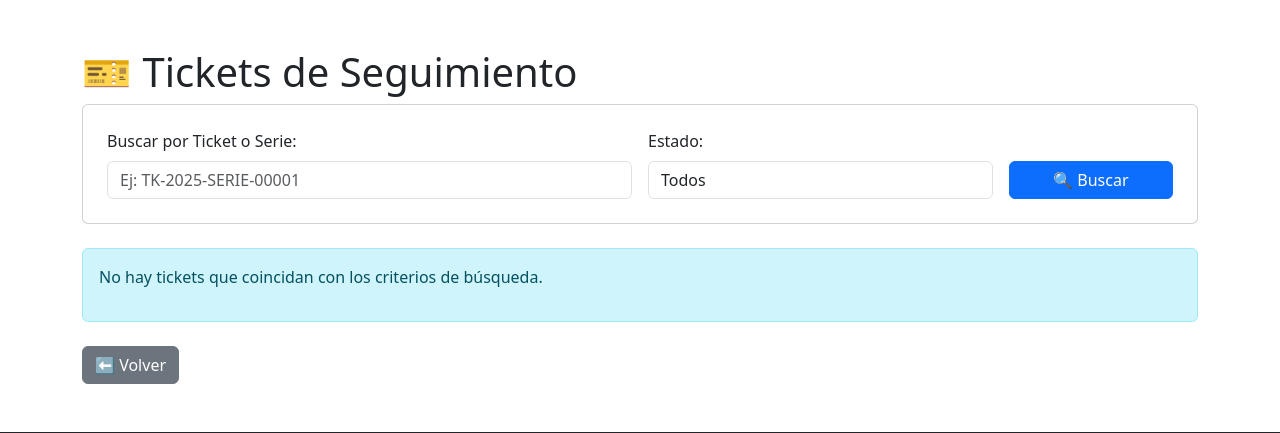
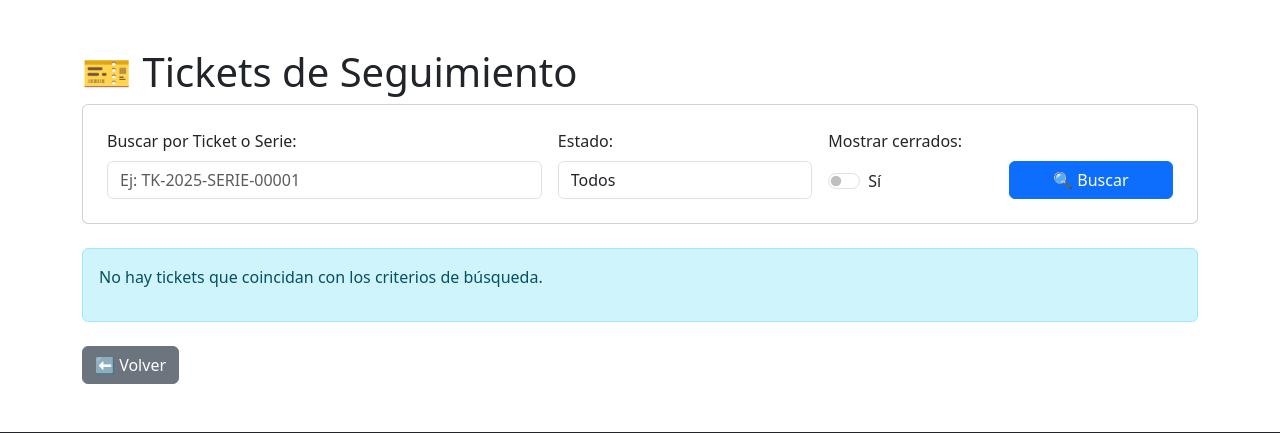
Before and after one commit to Tosabe033/Software-de-Gestion-DML, a Flask app: template INTERFAZ/templates/tickets_list.html in a window 1280 px wide. Shown: the part 61-494 px from the top of the page. Run offline with Flask 3, Linux system fonts and the light colour scheme; the template is opened without the code that fills it, so the values that code supplies are empty; parts of the project's set-up code (start-up, migrations or seed data) failed here and were passed over.

Commit message:
Auto-close tickets when ficha is closed + filter closed tickets by default

```diff
--- a/CODIGO_FUENTE/app.py
+++ b/CODIGO_FUENTE/app.py
@@ -1717,6 +1717,15 @@ def dml_close(id):
             SET is_closed = 1, fecha_egreso = ?, estado_reparacion = 'FINALIZADO'
             WHERE id = ?
         """, (fecha_egreso, id))
+
+        # Cerrar el ticket asociado (ya cumplió su función de seguimiento)
+        if ficha['numero_ticket']:
+            db.execute("""
+                UPDATE tickets
+                SET estado = 'CERRADO', fecha_cierre = ?
+                WHERE numero_ticket = ?
+            """, (fecha_egreso, ficha['numero_ticket']))
+
         db.commit()
 
         # Obtener info para email
@@ -1787,14 +1796,19 @@ def dml_close(id):
 @login_required
 @role_required("ADMIN", "DML_REPUESTOS", "DML_ST")
 def tickets_list():
-    """Listado de todos los tickets con búsqueda y filtro."""
+    """Listado de tickets activos (no cerrados) con búsqueda y filtro."""
     db = get_db()
 
     buscar = request.args.get("buscar", "")
     estado = request.args.get("estado", "")
+    mostrar_cerrados = request.args.get("cerrados", "0") == "1"  # Por defecto no mostrar cerrados
 
     query = "SELECT t.*, f.numero_ficha, f.estado_reparacion FROM tickets t JOIN dml_fichas f ON t.ficha_id = f.id WHERE 1=1"
     params = []
+
+    # Por defecto, solo mostrar tickets activos (no cerrados)
+    if not mostrar_cerrados:
+        query += " AND (t.estado IS NULL OR t.estado != 'CERRADO')"
 
     if buscar:
         query += " AND (t.numero_ticket LIKE ? OR t.numero_serie LIKE ?)"
@@ -1808,7 +1822,7 @@ def tickets_list():
 
     tickets = db.execute(query, params).fetchall()
 
-    return render_template("tickets_list.html", tickets=tickets, buscar=buscar, estado=estado)
+    return render_template("tickets_list.html", tickets=tickets, buscar=buscar, estado=estado, mostrar_cerrados=mostrar_cerrados)
 
 @app.route("/ticket/<numero_ticket>")
 def ticket_view(numero_ticket):
--- a/INTERFAZ/templates/tickets_list.html
+++ b/INTERFAZ/templates/tickets_list.html
@@ -7,18 +7,26 @@
     <!-- BÚSQUEDA Y FILTROS -->
     <div class="card mb-4 p-4">
         <form method="GET" class="row g-3">
-            <div class="col-md-6">
+            <div class="col-md-5">
                 <label for="buscar" class="form-label">Buscar por Ticket o Serie:</label>
                 <input type="text" class="form-control" name="buscar" id="buscar"
                        value="{{ buscar }}" placeholder="Ej: TK-2025-SERIE-00001">
             </div>
-            <div class="col-md-4">
+            <div class="col-md-3">
                 <label for="estado" class="form-label">Estado:</label>
                 <select class="form-control" name="estado" id="estado">
                     <option value="">Todos</option>
                     <option value="ACTIVO" {% if estado == 'ACTIVO' %}selected{% endif %}>ACTIVO</option>
                     <option value="CERRADO" {% if estado == 'CERRADO' %}selected{% endif %}>CERRADO</option>
                 </select>
+            </div>
+            <div class="col-md-2">
+                <label class="form-label">Mostrar cerrados:</label>
+                <div class="form-check form-switch mt-2">
+                    <input class="form-check-input" type="checkbox" name="cerrados" value="1"
+                           id="cerrados" {% if mostrar_cerrados %}checked{% endif %}>
+                    <label class="form-check-label" for="cerrados">Sí</label>
+                </div>
             </div>
             <div class="col-md-2 d-flex align-items-end">
                 <button type="submit" class="btn btn-primary w-100">🔍 Buscar</button>
```
